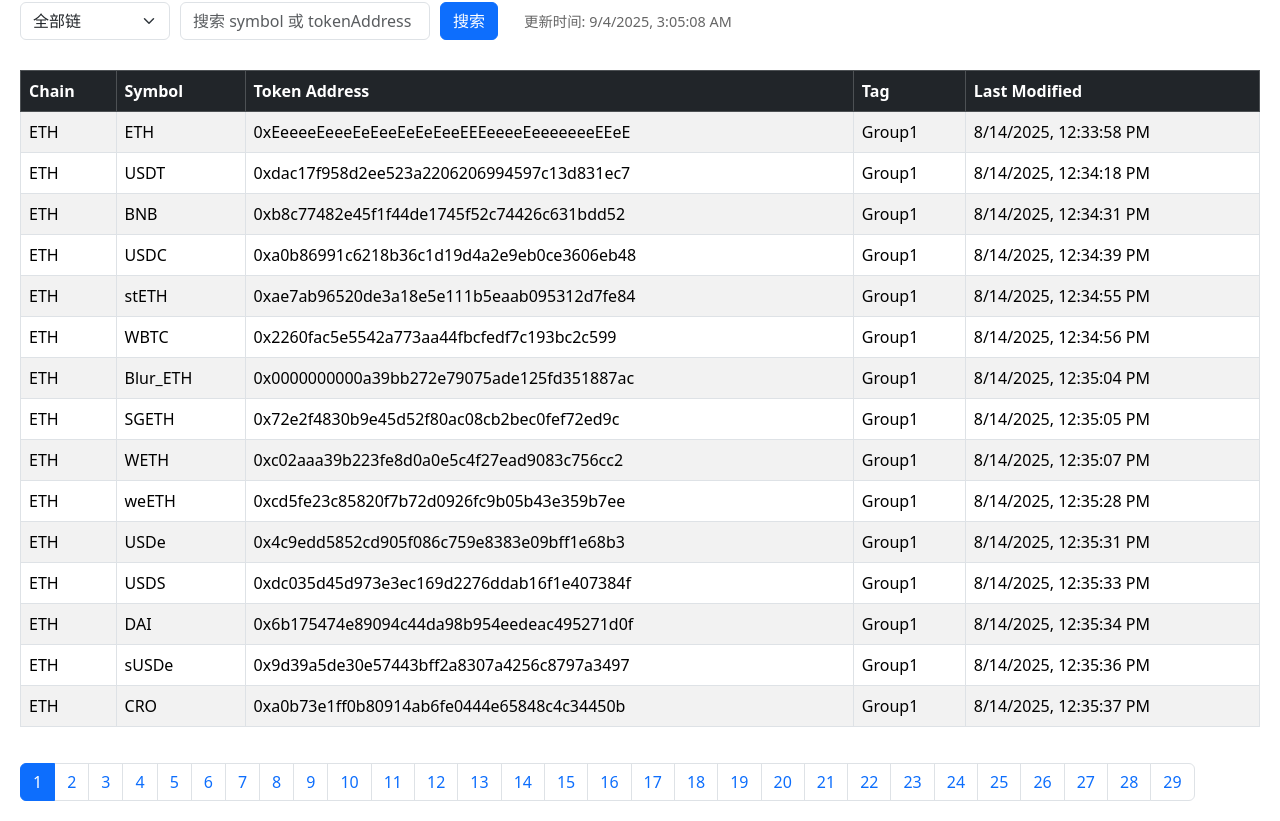
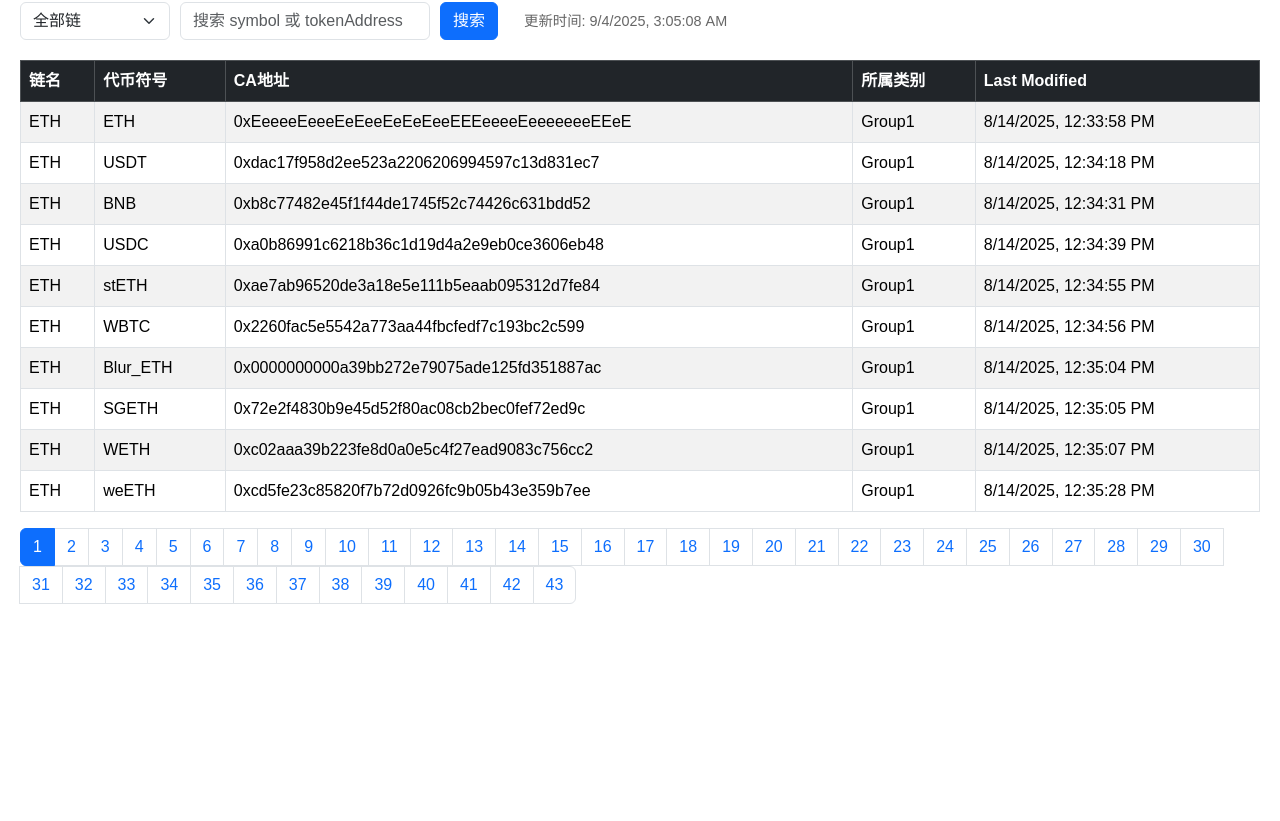
Before and after one commit to jkcfx/OK-Alpha, a plain HTML site: page index.html in a window 1280 px wide. Shown: the part 72-893 px from the top of the page. After the commit the page ends 800 px from the top, so only its background shows below. Drawn offline with nearby package versions, Linux system fonts and the light colour scheme.

Commit message:
Update index.html

```diff
--- a/index.html
+++ b/index.html
@@ -5,11 +5,11 @@
   <title>Token Info Viewer</title>
   <link rel="stylesheet" href="https://cdn.jsdelivr.net/npm/bootstrap@5.3.2/dist/css/bootstrap.min.css">
   <style>
-    body { margin: 20px; }
+    body { margin: 20px; font-family: Arial, sans-serif; }
     .controls { display: flex; flex-wrap: wrap; gap: 10px; align-items: center; margin-bottom: 20px; }
-    table { margin-top: 10px; }
-    .pagination { margin-top: 20px; }
+    .table-container { max-height: 70vh; overflow-y: auto; }
     .last-updated { font-size: 0.9rem; color: #666; }
+    .pagination { flex-wrap: wrap; }
   </style>
 </head>
 <body>
@@ -24,14 +24,14 @@
     <span class="last-updated ms-3" id="lastUpdated"></span>
   </div>
 
-  <div class="table-responsive">
+  <div class="table-container">
     <table class="table table-striped table-bordered table-hover">
       <thead class="table-dark">
         <tr>
-          <th>Chain</th>
-          <th>Symbol</th>
-          <th>Token Address</th>
-          <th>Tag</th>
+          <th>链名</th>
+          <th>代币符号</th>
+          <th>CA地址</th>
+          <th>所属类别</th>
           <th>Last Modified</th>
         </tr>
       </thead>
@@ -44,7 +44,7 @@
   </nav>
 
   <script>
-    const pageSize = 15;
+    const pageSize = 10;
     let currentPage = 1;
     let allData = [];
     let filteredData = [];
@@ -56,6 +56,7 @@
     const pagination = document.getElementById("pagination");
     const lastUpdatedEl = document.getElementById("lastUpdated");
 
+    // 初始化下拉链选择
     function initFilters(data) {
       const chains = [...new Set(data.map(item => item.chainName))];
       chainFilter.innerHTML = '<option value="">全部链</option>';
@@ -67,6 +68,7 @@
       });
     }
 
+    // 渲染表格
     function renderTable(data, page) {
       tableBody.innerHTML = "";
       const start = (page - 1) * pageSize;
@@ -88,22 +90,26 @@
       renderPagination(data.length, page);
     }
 
-    function renderPagination(totalItems, currentPage) {
+    // 渲染分页
+    function renderPagination(totalItems, page) {
       pagination.innerHTML = "";
       const totalPages = Math.ceil(totalItems / pageSize);
-
       for (let i = 1; i <= totalPages; i++) {
         const li = document.createElement("li");
-        li.className = "page-item" + (i === currentPage ? " active" : "");
+        li.className = "page-item" + (i === page ? " active" : "");
         const btn = document.createElement("button");
         btn.className = "page-link";
         btn.textContent = i;
-        btn.onclick = () => renderTable(filteredData, i);
+        btn.onclick = () => {
+          currentPage = i;
+          renderTable(filteredData, currentPage);
+        };
         li.appendChild(btn);
         pagination.appendChild(li);
       }
     }
 
+    // 过滤数据
     function applyFilters() {
       const chain = chainFilter.value.trim();
       const keyword = searchInput.value.trim().toLowerCase();
@@ -125,14 +131,14 @@
       if (e.key === "Enter") applyFilters();
     });
 
+    // 加载 data.json
     async function loadData() {
       try {
         const res = await fetch("data.json");
         const json = await res.json();
-        allData = json.tokens || [];
-        const lastUpdated = json.lastUpdated;
-        if(lastUpdated){
-          const date = new Date(lastUpdated * 1000);
+        allData = json.tokens || [];  // ⚠ 重点：必须用 json.tokens
+        if(json.lastUpdated){
+          const date = new Date(json.lastUpdated * 1000);
           lastUpdatedEl.textContent = "更新时间: " + date.toLocaleString();
         }
         initFilters(allData);
```
